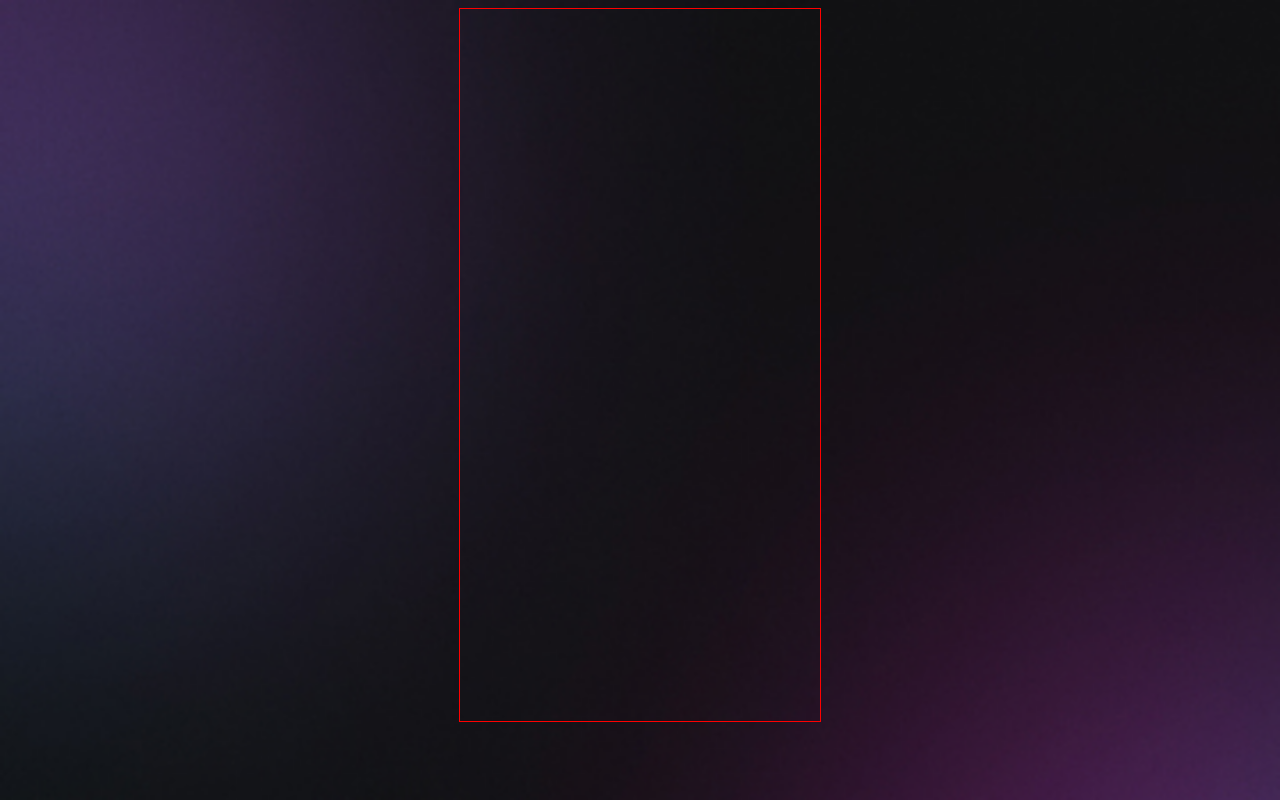
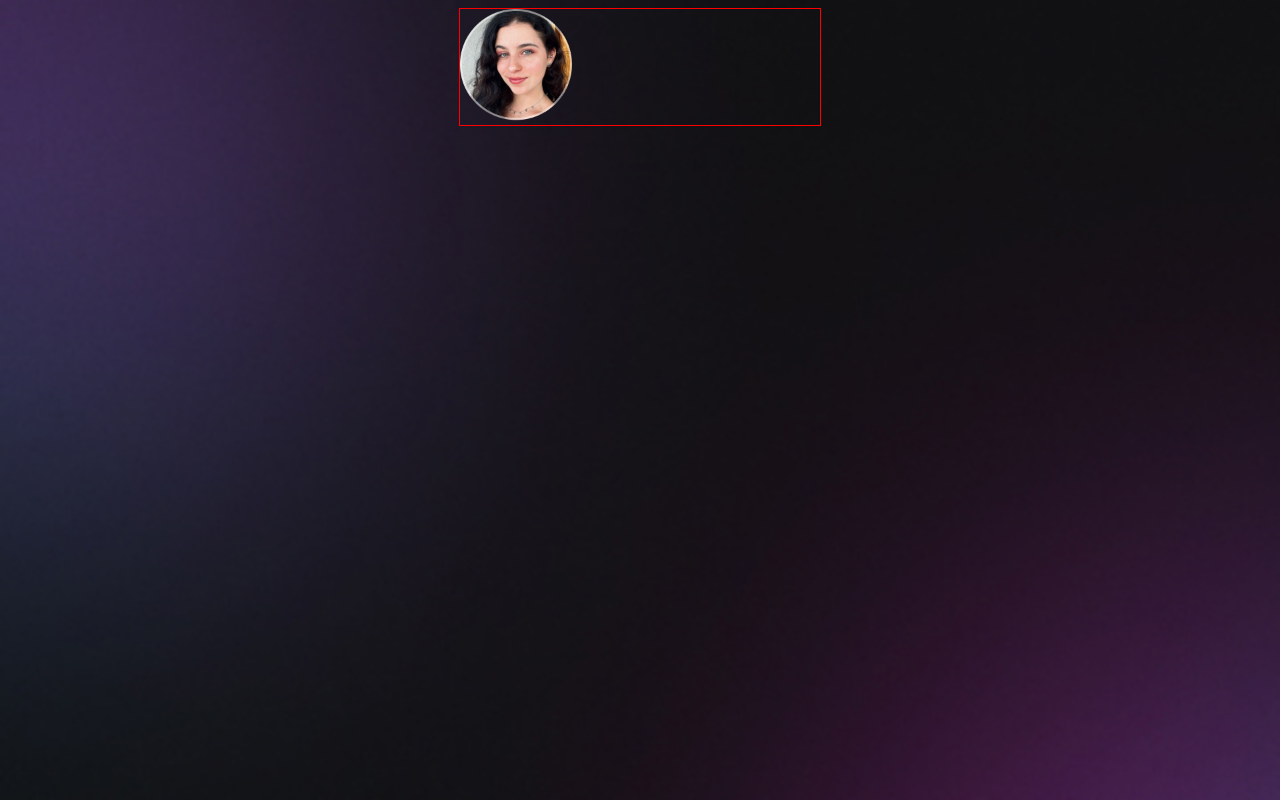
Before and after one commit to Vicovolan/Projeto-discover, a plain HTML site: page index.html in a window 1280 px wide. Drawn offline with Linux system fonts and the light colour scheme.

Commit message:
feat: adiciona imagem e dimensiona

```diff
--- a/index.html
+++ b/index.html
@@ -9,10 +9,11 @@
   </head>
   <body>
 
-    <div id="container"></div>
-    <div id="profile"></div>
-      <img src="" alt="">
+    <div id="container">
+    <div id="profile">
+       <img src="./assets/Avatar.png" alt="">
 
+    </div>
   </div>
   </body>
 </html>
--- a/style.css
+++ b/style.css
@@ -8,9 +8,13 @@ body {
 }
 #container {
   width: 360px;
-  height: 712px;
+  /*height: 712px;*/
   border: 1px solid red;
   margin: auto;
 
-
 }
+#profile img{
+    width:112px;
+    /*geralmente nao coloca altura no CSS*/
+    display: inline;
+}
```
Also changed, not shown: assets/Avatar.png (added).
